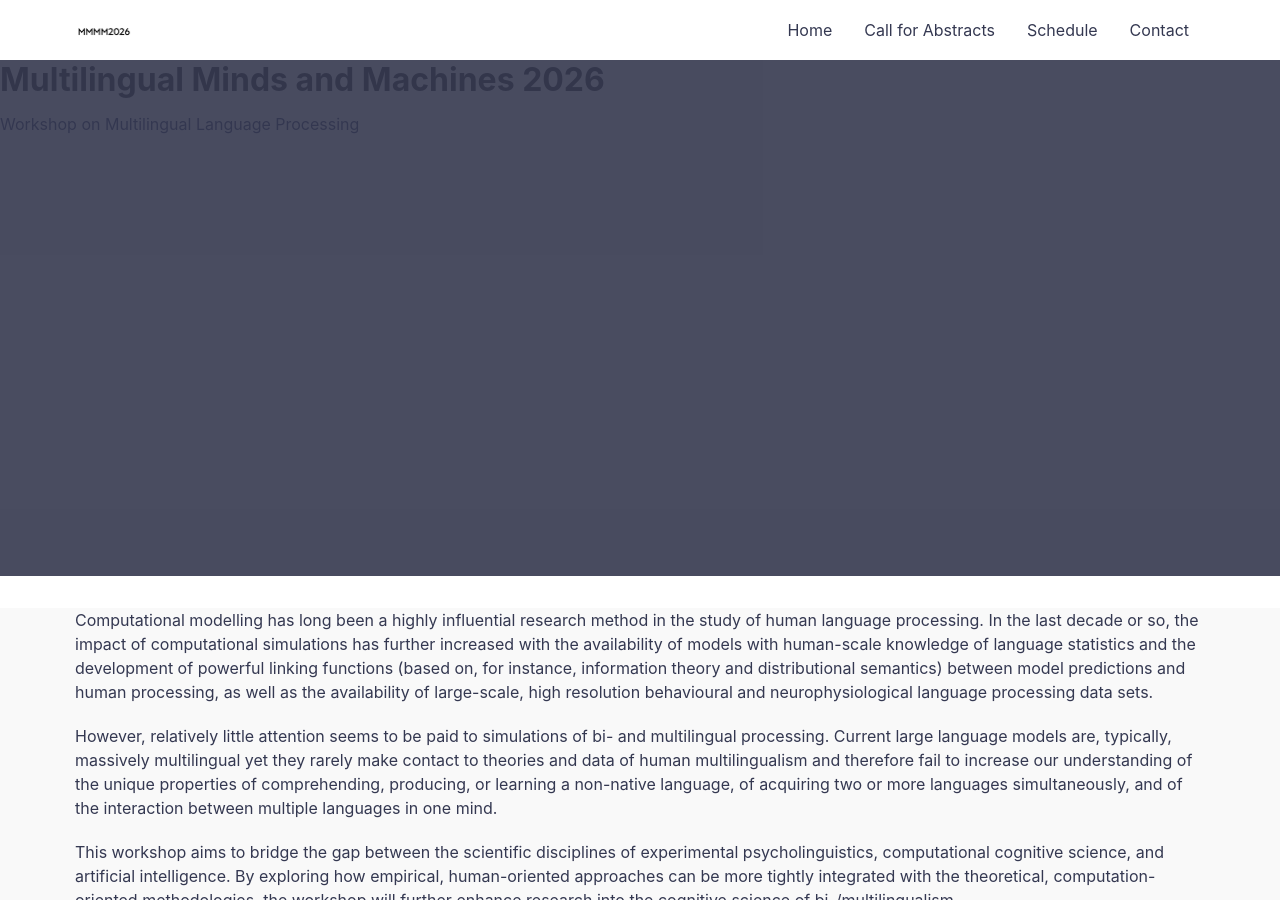
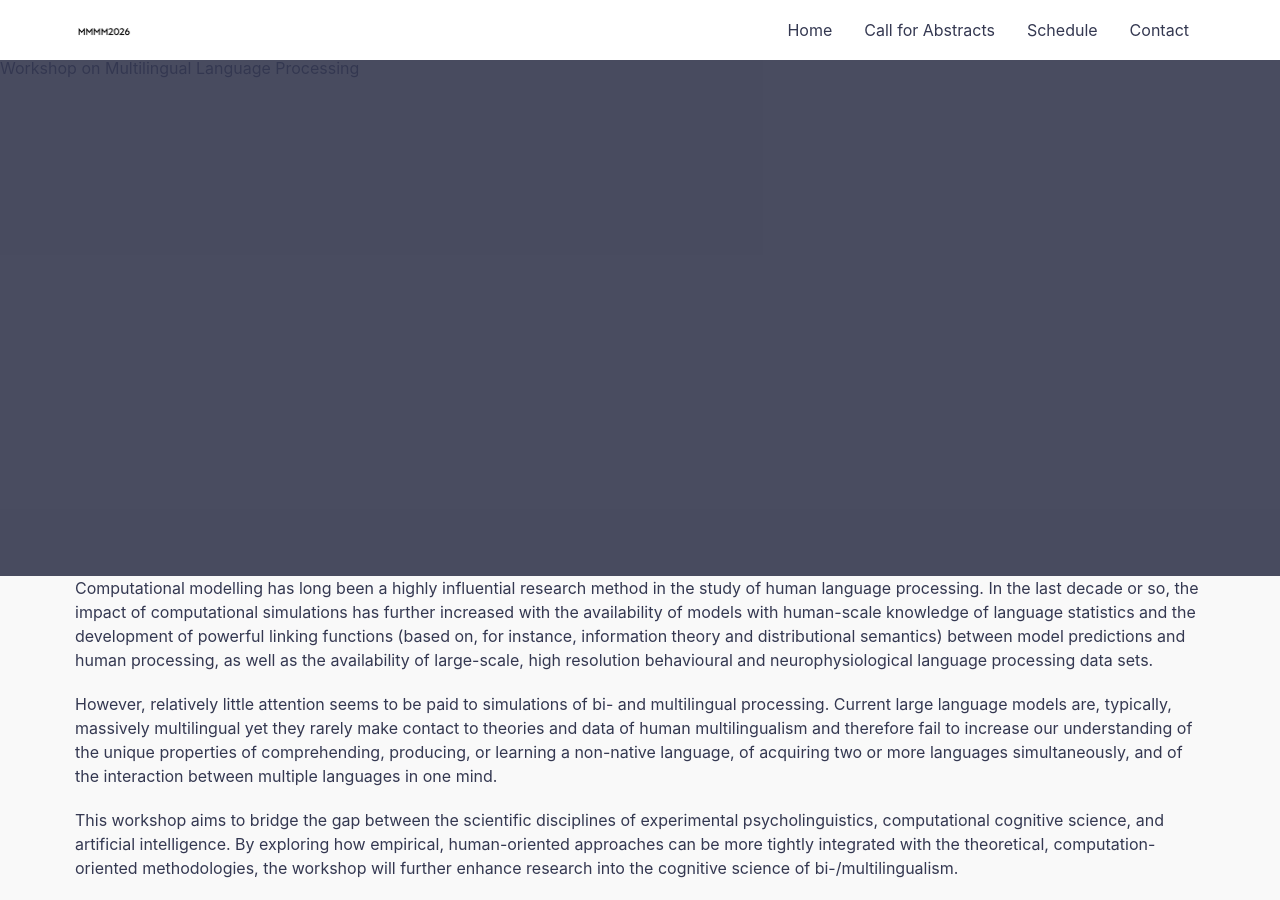
Before and after one commit to mmmm2026/mmmm2026.github.io, a Jekyll site: the page built from index.md, in a window 1280 px wide and 900 px high. Built offline with Jekyll 4.4.1, drawn with Linux system fonts in a browser that asks for light colours.

Commit message:
Update default.html

```diff
--- a/_layouts/default.html
+++ b/_layouts/default.html
@@ -19,9 +19,7 @@
 
     {% include header.html %}
 
-  <div class="hero lazyload"
-     style="min-height:52vh;padding:3.5rem 0;margin-bottom:2rem;background-position:center;background-size:cover"
-     data-bg="{{ site.url }}{{ site.baseurl }}/assets/img/{{ site.hero_img }}">
+    <div class="hero hero--medium lazyload" data-bg="{{ site.url }}{{ site.baseurl }}/assets/img/{{ site.hero_img }}">
         <h1 class="hero__title">{{ site.title | escape }}</h1>
         <p class="hero__meta">{{ site.tagline }}</p>
       </div>
```
